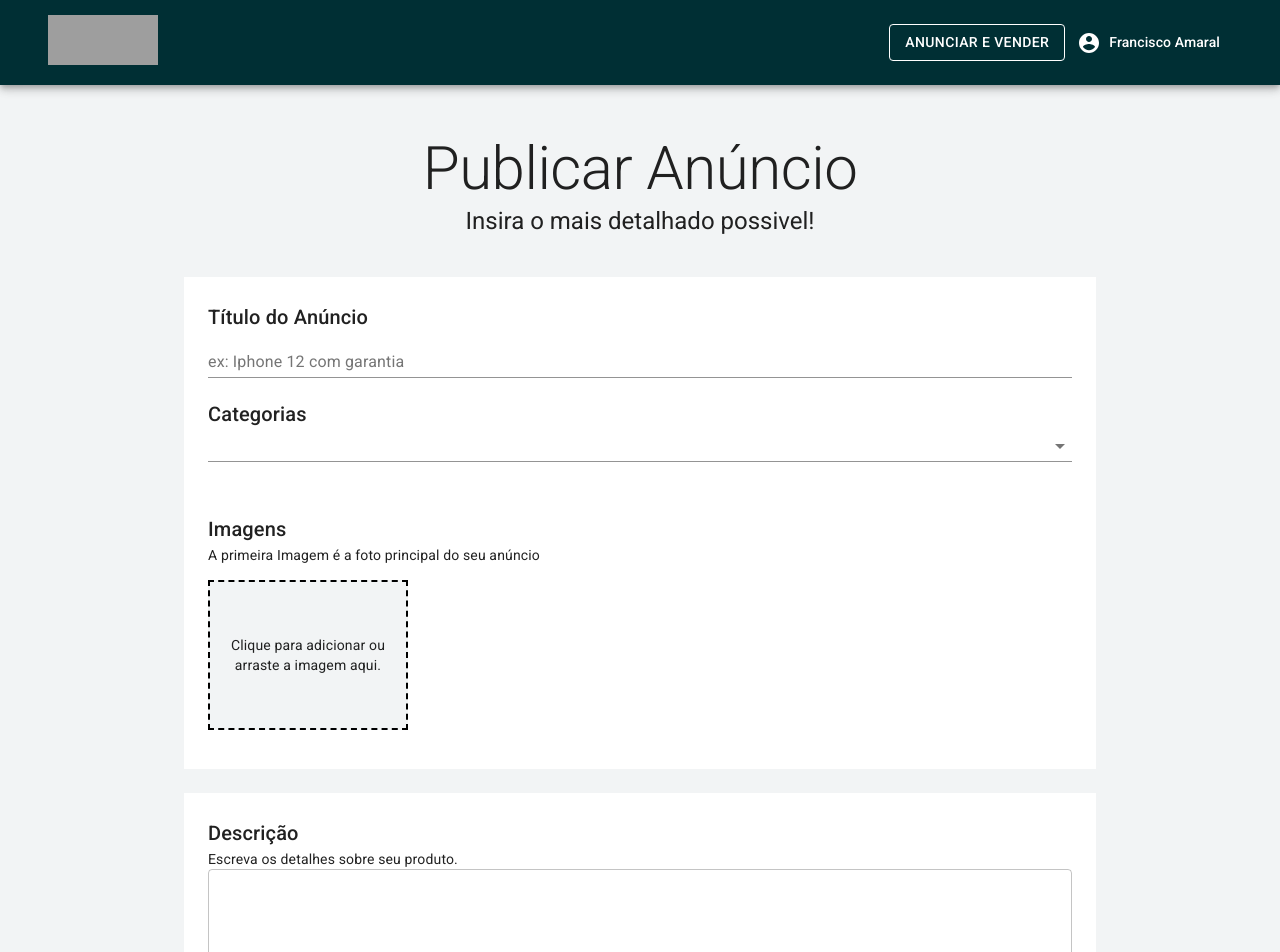
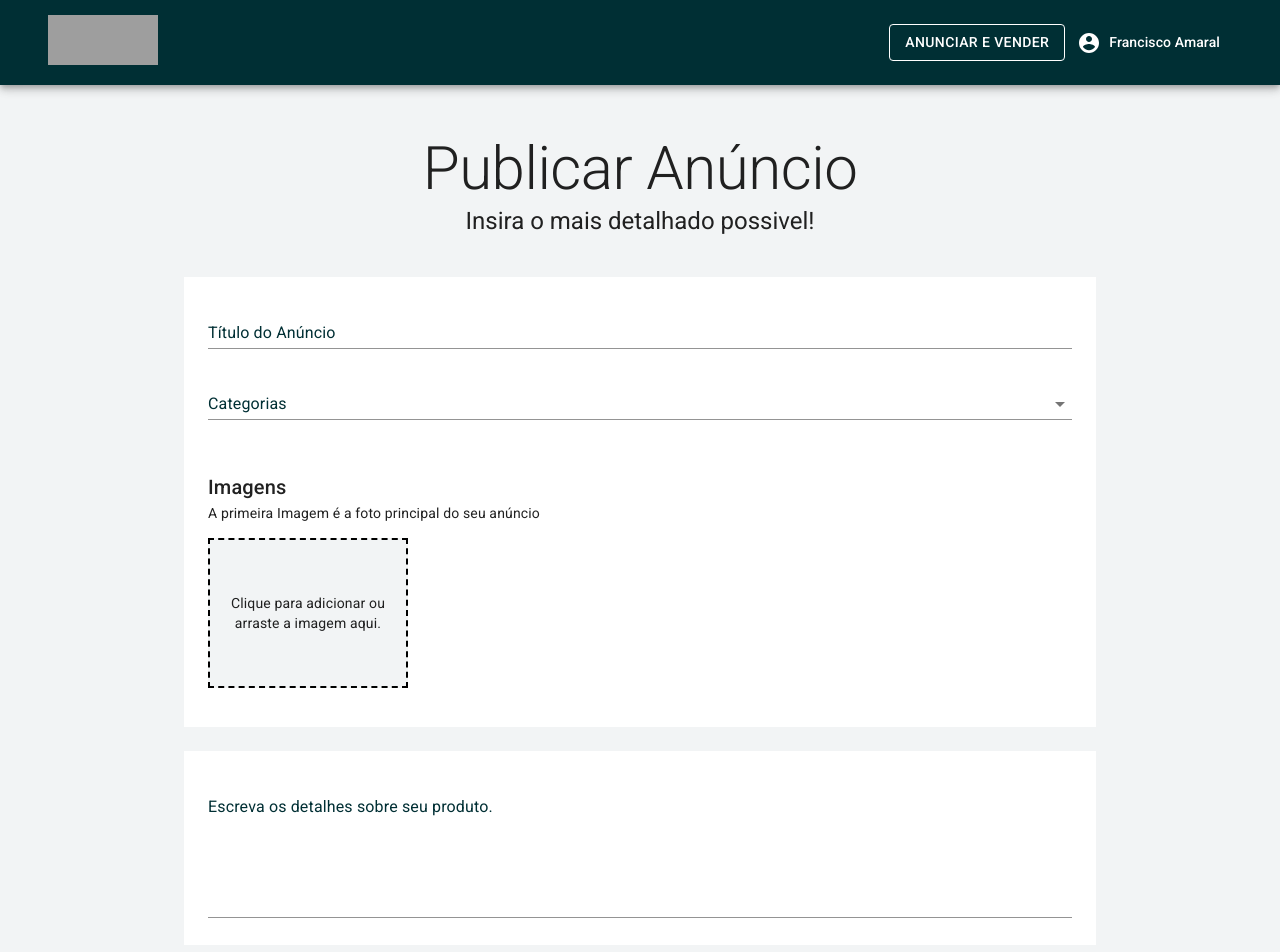
Before and after one commit to franciscoamaral0/e-hub, a Next.js app: page /user/publish in a window 1280 px wide. Shown: the top 952 px of the page. Built offline with nearby package versions, Linux system fonts and the light colour scheme; grey boxes are pictures that could not be loaded.

Commit message:
add validation field description and refactor to formControl

```diff
--- a/pages/user/publish.js
+++ b/pages/user/publish.js
@@ -1,6 +1,6 @@
 import { useState } from "react";
 import { Formik } from "formik";
-import * as yup from 'yup'
+import * as yup from "yup";
 
 import {
   Box,
@@ -15,8 +15,8 @@ import {
   OutlinedInput,
   InputAdornment,
   MenuItem,
-  FormHelperText
-
+  FormHelperText,
+  Input,
 } from "@material-ui/core";
 
 import { useDropzone } from "react-dropzone";
@@ -40,6 +40,10 @@ const useStyles = makeStyles((theme) => ({
     display: "flex",
     marginTop: 15,
     flexWrap: "wrap",
+  },
+  inputLabel:{
+    fontWeight: 400,
+    color: theme.palette.primary.main
   },
   // Area interna com borda dashed
   dropZone: {
@@ -86,6 +90,7 @@ const useStyles = makeStyles((theme) => ({
       alignItems: "center",
       textAlign: " center",
     },
+
   },
 }));
 
@@ -114,31 +119,32 @@ const Publish = () => {
 
   const validationSchema = yup.object().shape({
     title: yup.string()
-      .min(6, 'Por favor, insira um título com no minimo 6 caracteres.')
-      .max(60, 'Titulo com no maximo 60 caracteres.')
-      .required('Campo Obrigatorio.'),
-    category: yup.string().required('Campo Obrigatório')
-  })
+      .min(6, "Por favor, insira um título com no minimo 6 caracteres.")
+      .max(60, "Titulo com no maximo 60 caracteres.")
+      .required("Campo Obrigatorio."),
+    category: yup.string()
+      .required("Campo Obrigatório"),
+    description: yup.string().required('Campo Obrigatório')
+      .min(50, "Escreva uma descrição com no minimo 50 caracteres")
+      .max(200, "Limite de 200 caracteres Atingido")
+
+  });
 
   return (
     <TemplateDefault>
       <Formik
         initialValues={{
-          title: '',
-          category: '',
+          title: "",
+          category: "",
+          description: "",
         }}
         validationSchema={validationSchema}
-        onSubmit={(values) =>{
-          console.log('ok enviou form', values)
+        onSubmit={(values) => {
+          console.log("ok enviou form", values);
         }}
       >
-        {({
-          values,
-          errors,
-          handleChange,
-          handleSubmit,
-        }) => {
-          console.log(errors)
+        {({ values, errors, handleChange, handleSubmit }) => {
+          console.log(errors);
           return (
             <form onSubmit={handleSubmit}>
               <Container maxWidth="sm">
@@ -163,51 +169,52 @@ const Publish = () => {
               <br />
               <Container maxWidth="md" className={classes.boxContaier}>
                 <Box className={classes.box}>
-                  <Typography component="h6" variant="h6" color="textPrimary">
-                    Título do Anúncio
-                  </Typography>
-                  <TextField
-                    name='title'
+                  <FormControl error={errors.title} fullWidth>
+                    <InputLabel className={classes.inputLabel}>Título do Anúncio</InputLabel>
+                    <Input
+                      name="title"
                       value={values.title}
                       onChange={handleChange}
-                    label="ex: Iphone 12 com garantia"
-                    size="small"
-                    fullWidth
-                    error={errors.title}
-                    helperText={errors.title}
                     />
+                    <FormHelperText>{errors.title}</FormHelperText>
+                  </FormControl>
+
                   <br />
                   <br />
-                  <Typography component="h6" variant="h6" color="textPrimary">
-                    Categorias
-                  </Typography>
+
                   <FormControl error={errors.category} fullWidth>
+                    <InputLabel className={classes.inputLabel}> Categorias </InputLabel>
                     <Select
-                        name= 'category'
+                      name="category"
                       value={values.category}
                       fullWidth
                       onChange={handleChange}
-
                     >
                       <MenuItem value="">Selecionar</MenuItem>
-                        <MenuItem value='Bebê e Criança'>Bebê e Criança</MenuItem>
-                        <MenuItem value='Agricultura'>Agricultura</MenuItem>
-                        <MenuItem value='Moda'>Moda</MenuItem>
-                        <MenuItem value='Carros,Motos e Barco'>Carros,Motos e Barcos</MenuItem>
-                        <MenuItem value='Serviços'>Serviços</MenuItem>
-                        <MenuItem value='Lazer'>Lazer</MenuItem>
-                        <MenuItem value='Moveis, Casa e Jardim'>Moveis, Casa e Jardim</MenuItem>
-                        <MenuItem value='Imóveis'>Imóveis</MenuItem>
-                        <MenuItem value='Equipamentos E Ferramentas'>Equipamentos E Ferramentas</MenuItem>
-                        <MenuItem value='Celulares eTablets'>Celulares eTablets</MenuItem>
-                        <MenuItem value='Esporte'>Esporte</MenuItem>
-                        <MenuItem value='Tecnologia'>Tecnologia</MenuItem>
-                        <MenuItem value='Emprego'>Emprego</MenuItem>
-                        <MenuItem value='Outros'>Outros</MenuItem>
+                      <MenuItem value="Bebê e Criança">Bebê e Criança</MenuItem>
+                      <MenuItem value="Agricultura">Agricultura</MenuItem>
+                      <MenuItem value="Moda">Moda</MenuItem>
+                      <MenuItem value="Carros,Motos e Barco">
+                        Carros,Motos e Barcos
+                      </MenuItem>
+                      <MenuItem value="Serviços">Serviços</MenuItem>
+                      <MenuItem value="Lazer">Lazer</MenuItem>
+                      <MenuItem value="Moveis, Casa e Jardim">
+                        Moveis, Casa e Jardim
+                      </MenuItem>
+                      <MenuItem value="Imóveis">Imóveis</MenuItem>
+                      <MenuItem value="Equipamentos E Ferramentas">
+                        Equipamentos E Ferramentas
+                      </MenuItem>
+                      <MenuItem value="Celulares eTablets">
+                        Celulares eTablets
+                      </MenuItem>
+                      <MenuItem value="Esporte">Esporte</MenuItem>
+                      <MenuItem value="Tecnologia">Tecnologia</MenuItem>
+                      <MenuItem value="Emprego">Emprego</MenuItem>
+                      <MenuItem value="Outros">Outros</MenuItem>
                     </Select>
-                      <FormHelperText>
-                        {errors.category}
-                      </FormHelperText>
+                    <FormHelperText>{errors.category}</FormHelperText>
                   </FormControl>
                 </Box>
               </Container>
@@ -262,17 +269,13 @@ const Publish = () => {
 
               <Container maxWidth="md" className={classes.boxContainer}>
                 <Box className={classes.box}>
-                  <Typography component="h6" variant="h6" color="textPrimary">
-                    Descrição
-                  </Typography>
-                  <Typography
-                    component="div"
-                    variant="body2"
-                    color="textPrimary"
-                  >
+                  <FormControl error={errors.description} fullWidth>
+                    <InputLabel className={classes.inputLabel}>
                       Escreva os detalhes sobre seu produto.
-                  </Typography>
-                  <TextField multiline rows={6} variant="outlined" fullWidth />
+                    </InputLabel>
+                    <Input name='description' value={values.description} onChange={handleChange} multiline rows={6} variant="outlined" />
+                    <FormHelperText>{errors.description}</FormHelperText>
+                  </FormControl>
                 </Box>
               </Container>
 
@@ -325,7 +328,7 @@ const Publish = () => {
 
               <Container maxWidth="md" className={classes.boxContainer}>
                 <Box textAlign="right">
-                  <Button type='submit' variant="contained" color="primary">
+                  <Button type="submit" variant="contained" color="primary">
                     Publicar Anúncio
                   </Button>
                 </Box>
```
Lines whose indentation alone changed are shown as unchanged.
